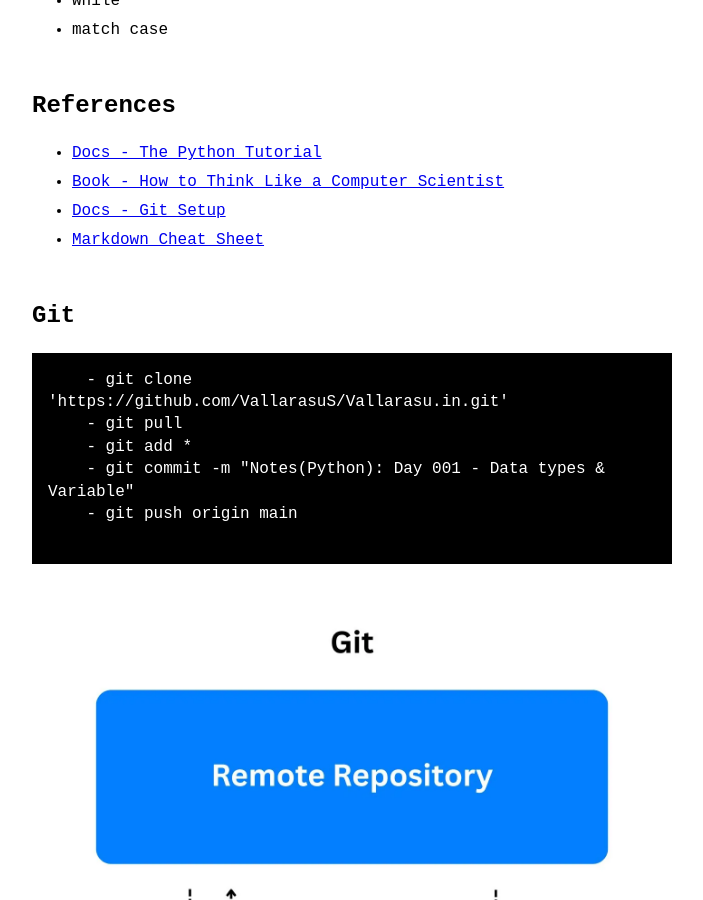
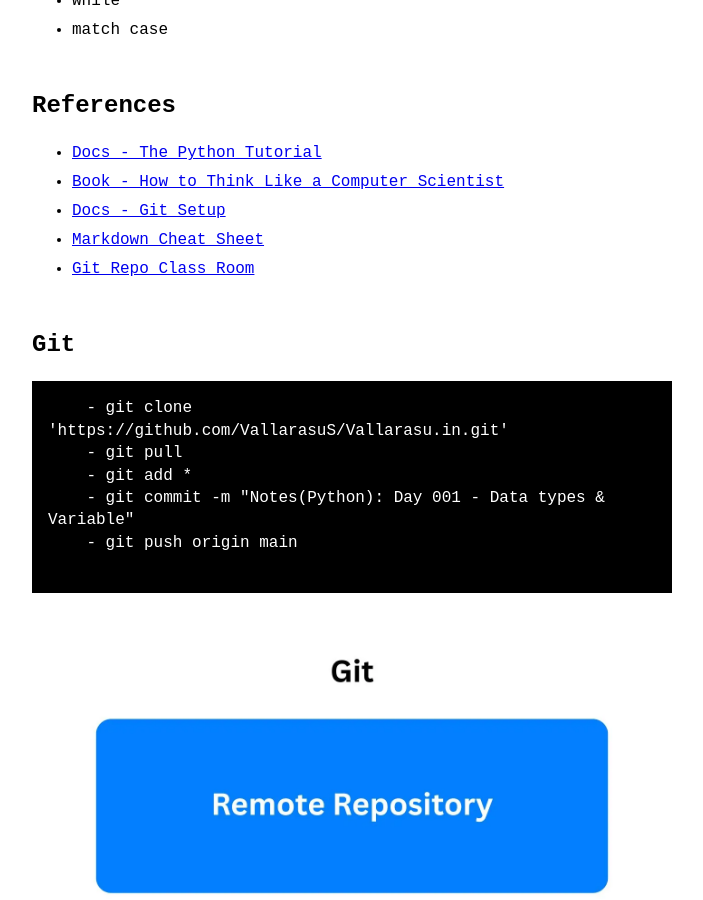
Before and after one commit to VallarasuS/Vallarasu.in, a Jekyll site: the page built from docs/_posts/2025-11-18-python-notes.md, in a window 1280 px wide and 900 px high, scrolled down 3969 px. Shown: the whole window, without its empty margins (288-991 px from the left). Built offline with Jekyll 4.4.1, drawn with Linux system fonts in a browser that asks for light colours.

Commit message:
class room git repo url updated

```diff
--- a/docs/_posts/2025-11-18-python-notes.md
+++ b/docs/_posts/2025-11-18-python-notes.md
@@ -128,6 +128,7 @@ keyword.kwlist
 - [Book - How to Think Like a Computer Scientist](https://www.openbookproject.net/thinkcs/python/english3e/)
 - [Docs - Git Setup](https://git-scm.com/book/ms/v2/Getting-Started-First-Time-Git-Setup)
 - [Markdown Cheat Sheet](https://www.markdownguide.org/cheat-sheet/)
+- [Git Repo Class Room](https://github.com/VallarasuS/Python-Payilagam)
 
 ## Git
 
```
